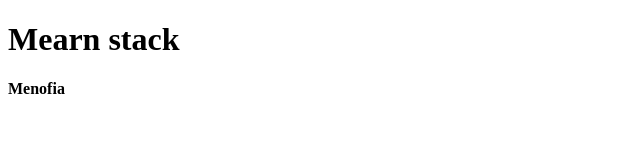
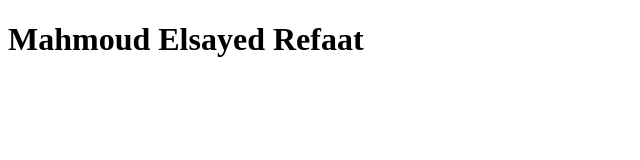
Before and after one commit to Mahmoud-rifaat/ITI-Learning-Git, a plain HTML site: page index.html in a window 1280 px wide. Shown: the whole page, without its empty margins (0-640 px from the left). Drawn offline with Linux system fonts and the light colour scheme.

Commit message:
Editing index.html

```diff
--- a/index.html
+++ b/index.html
@@ -6,7 +6,6 @@
     <title>Document</title>
   </head>
   <body>
-    <h1>Mearn stack</h1>
-    <h4>Menofia</h4>
+    <h1>Mahmoud Elsayed Refaat</h1>
   </body>
 </html>
```
